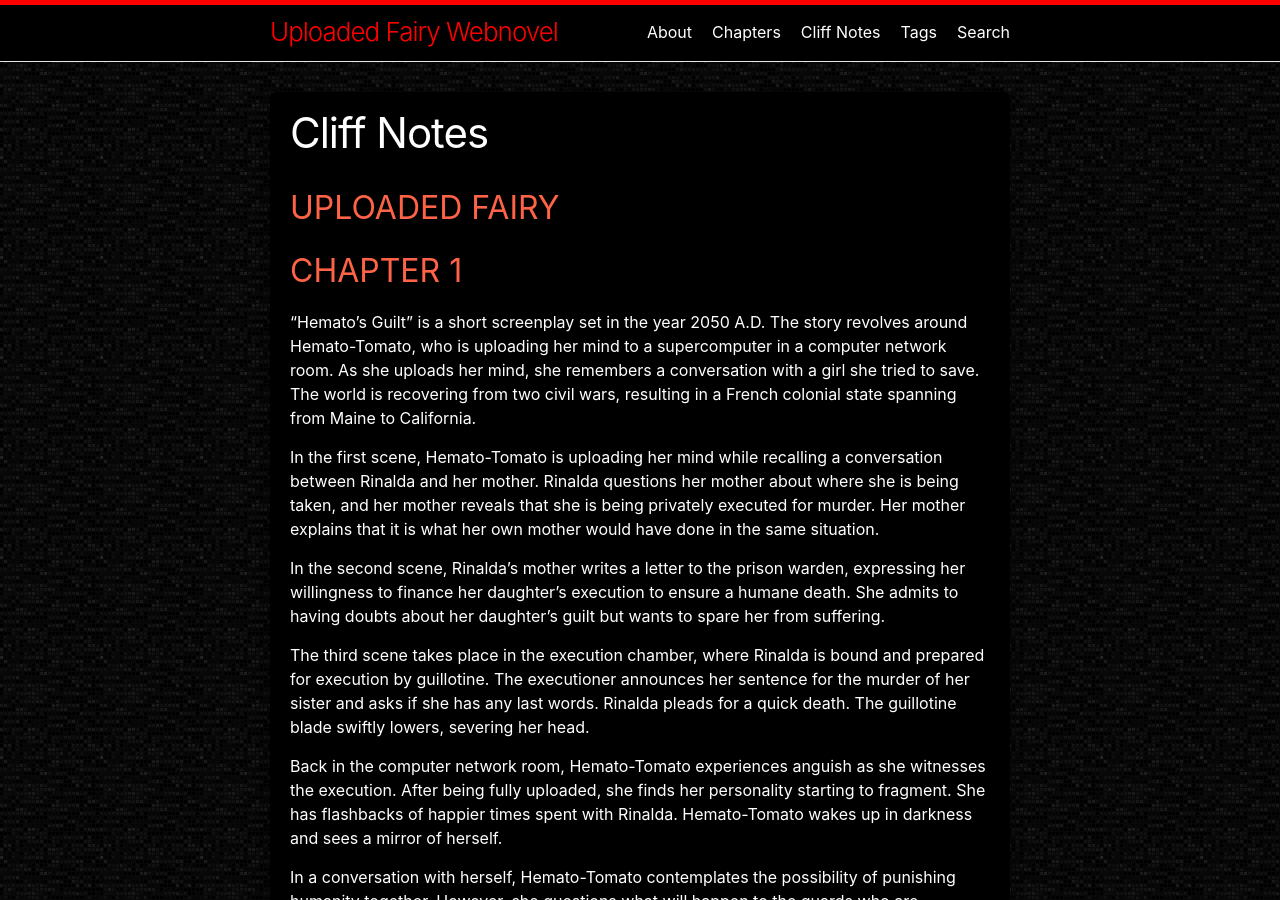
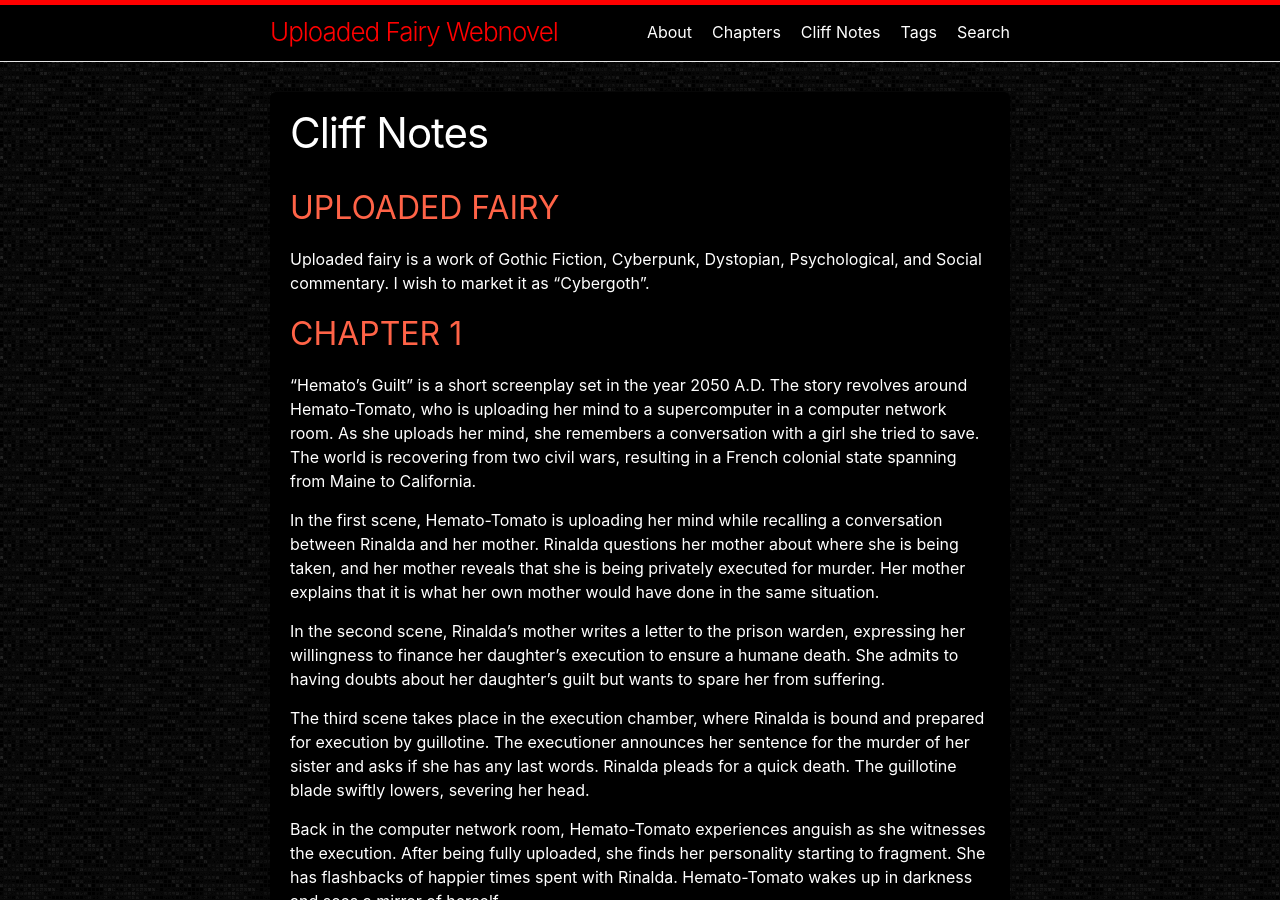
Before and after one commit to LWFlouisa/UploadedFairyOELN, a Jekyll site: the page built from cliffnotes.md, in a window 1280 px wide and 900 px high. Built offline with Jekyll 4.4.1, drawn with Linux system fonts in a browser that asks for light colours.

Commit message:
Update cliffnotes.md

```diff
--- a/cliffnotes.md
+++ b/cliffnotes.md
@@ -3,6 +3,7 @@ layout: page
 title: "Cliff Notes"
 ---
 ## UPLOADED FAIRY
+Uploaded fairy is a work of Gothic Fiction, Cyberpunk, Dystopian, Psychological, and Social commentary. I wish to market it as "Cybergoth".
 
 ## CHAPTER 1
 
```
